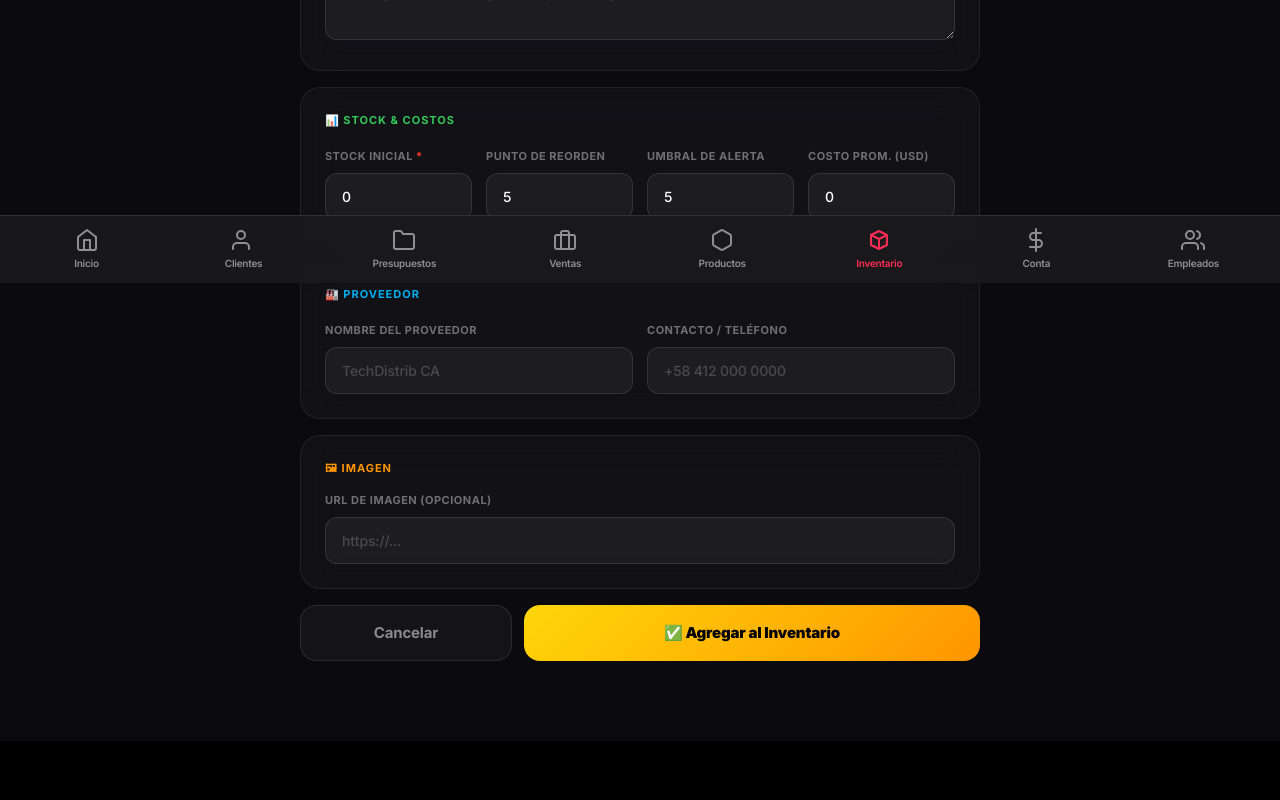
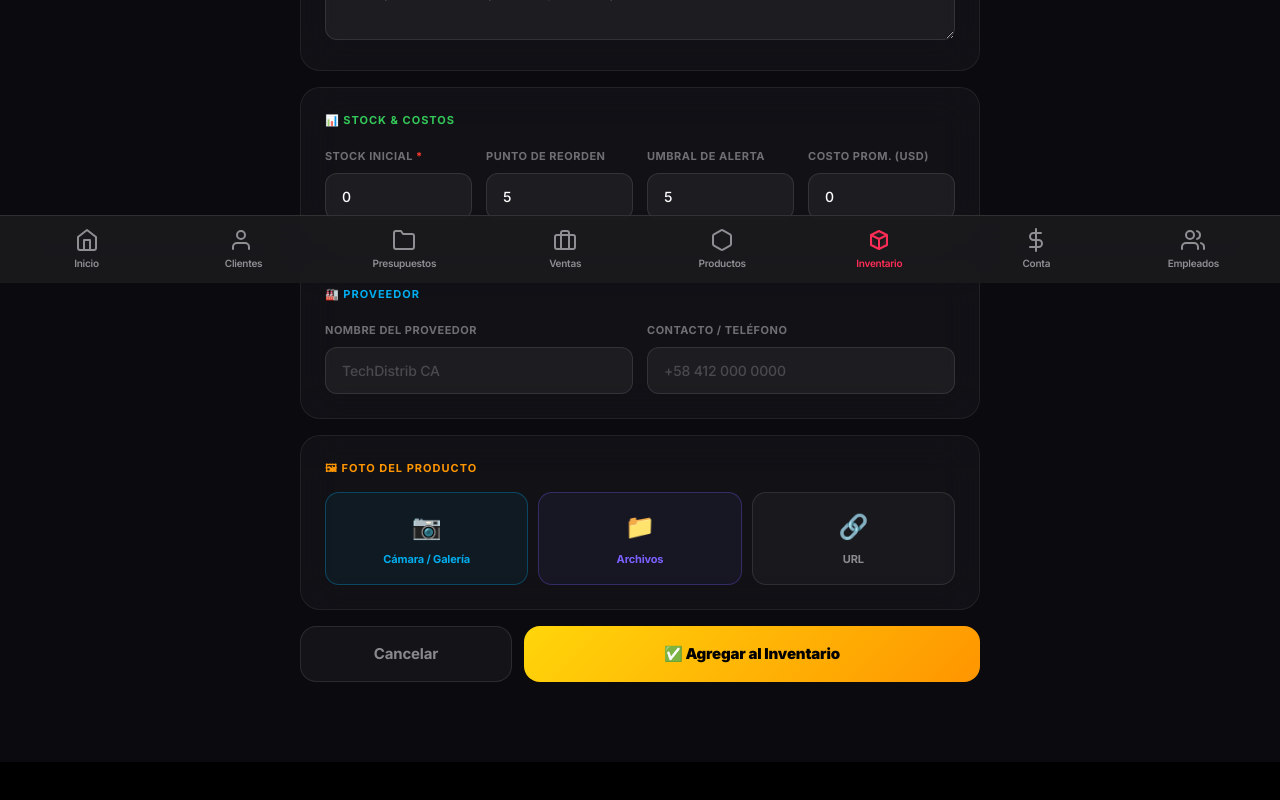
Before and after one commit to casainteligentemgta-byte/Casainteligente, a Next.js app: page /almacen/nuevo in a window 1280 px wide. Shown: the part 517-1317 px from the top of the page. Built offline with nearby package versions, Linux system fonts and the light colour scheme.

Commit message:
feat: foto upload en inventario nuevo (cámara + galería + URL) + Supabase Storage

```diff
--- a/app/almacen/nuevo/page.tsx
+++ b/app/almacen/nuevo/page.tsx
@@ -1,6 +1,6 @@
 'use client';
 
-import { useState } from 'react';
+import { useState, useRef } from 'react';
 import { createClient } from '@/lib/supabase/client';
 import { useRouter } from 'next/navigation';
 import Link from 'next/link';
@@ -54,6 +54,31 @@ export default function NuevoItemPage() {
     const [saving, setSaving] = useState(false);
     const [error, setError] = useState('');
     const router = useRouter();
+
+    // ── Foto upload ──
+    const [fotoMode, setFotoMode] = useState<'opciones' | 'url'>('opciones');
+    const [fotoUploading, setFotoUploading] = useState(false);
+    const photoInputRef = useRef<HTMLInputElement>(null);
+
+    async function handleFotoFile(file: File) {
+        if (!file) return;
+        setFotoUploading(true);
+        // Show local preview immediately
+        const preview = URL.createObjectURL(file);
+        set('image_url', preview);
+        try {
+            const supabase = createClient();
+            const ext = file.name.split('.').pop() ?? 'jpg';
+            const path = `inventario/${Date.now()}.${ext}`;
+            const { error: upErr } = await supabase.storage.from('media').upload(path, file, { upsert: true });
+            if (!upErr) {
+                const { data } = supabase.storage.from('media').getPublicUrl(path);
+                set('image_url', data.publicUrl);
+            }
+        } finally {
+            setFotoUploading(false);
+        }
+    }
 
     function set(key: keyof FormData, val: string) {
         setForm(f => ({ ...f, [key]: val }));
@@ -221,15 +246,57 @@ export default function NuevoItemPage() {
 
                     {/* ── Imagen ── */}
                     <div style={{ ...glass, padding: '24px' }}>
-                        <p style={{ margin: '0 0 16px 0', fontSize: '11px', fontWeight: 700, color: '#FF9500', textTransform: 'uppercase', letterSpacing: '1px' }}>🖼 Imagen</p>
-                        <Field label="URL de imagen (opcional)">
-                            <input type="url" placeholder="https://..." value={form.image_url} onChange={e => set('image_url', e.target.value)} style={inputStyle} />
-                        </Field>
+                        <p style={{ margin: '0 0 16px 0', fontSize: '11px', fontWeight: 700, color: '#FF9500', textTransform: 'uppercase', letterSpacing: '1px' }}>🖼 Foto del Producto</p>
+
+                        {/* Preview */}
                         {form.image_url && (
-                            <div style={{ marginTop: '12px', width: '80px', height: '80px', borderRadius: '12px', overflow: 'hidden', border: '1px solid rgba(255,255,255,0.1)' }}>
+                            <div style={{ position: 'relative', width: '100%', height: '160px', borderRadius: '14px', overflow: 'hidden', marginBottom: '14px', border: '1px solid rgba(255,255,255,0.1)' }}>
                                 <img src={form.image_url} alt="preview" style={{ width: '100%', height: '100%', objectFit: 'cover' }} onError={e => { (e.target as HTMLImageElement).style.display = 'none'; }} />
+                                {fotoUploading && (
+                                    <div style={{ position: 'absolute', inset: 0, background: 'rgba(0,0,0,0.6)', display: 'flex', alignItems: 'center', justifyContent: 'center' }}>
+                                        <span style={{ fontSize: '12px', color: '#FFD60A', fontWeight: 700 }}>⏳ Subiendo...</span>
+                                    </div>
+                                )}
+                                <button type="button" onClick={() => set('image_url', '')} style={{ position: 'absolute', top: '8px', right: '8px', padding: '4px 10px', border: 'none', borderRadius: '8px', background: 'rgba(255,59,48,0.8)', color: 'white', fontFamily: 'inherit', fontWeight: 700, fontSize: '11px', cursor: 'pointer' }}>✕ Quitar</button>
                             </div>
                         )}
+
+                        {/* Mode: opciones */}
+                        {fotoMode === 'opciones' && !form.image_url && (
+                            <div style={{ display: 'grid', gridTemplateColumns: '1fr 1fr 1fr', gap: '10px' }}>
+                                {/* Cámara + Galería (input sin capture = muestra ambos en móvil) */}
+                                <button type="button" onClick={() => photoInputRef.current?.click()}
+                                    style={{ padding: '16px 8px', borderRadius: '14px', border: '1px solid rgba(0,174,239,0.3)', background: 'rgba(0,174,239,0.06)', cursor: 'pointer', textAlign: 'center' }}>
+                                    <div style={{ fontSize: '24px', marginBottom: '6px' }}>📷</div>
+                                    <p style={{ margin: 0, fontSize: '11px', fontWeight: 700, color: '#00AEEF' }}>Cámara / Galería</p>
+                                </button>
+                                <button type="button" onClick={() => { const i = document.createElement('input'); i.type='file'; i.accept='image/*,application/pdf'; i.onchange = (e) => { const f = (e.target as HTMLInputElement).files?.[0]; if(f) handleFotoFile(f); }; i.click(); }}
+                                    style={{ padding: '16px 8px', borderRadius: '14px', border: '1px solid rgba(123,97,255,0.3)', background: 'rgba(123,97,255,0.06)', cursor: 'pointer', textAlign: 'center' }}>
+                                    <div style={{ fontSize: '24px', marginBottom: '6px' }}>📁</div>
+                                    <p style={{ margin: 0, fontSize: '11px', fontWeight: 700, color: '#7B61FF' }}>Archivos</p>
+                                </button>
+                                <button type="button" onClick={() => setFotoMode('url')}
+                                    style={{ padding: '16px 8px', borderRadius: '14px', border: '1px solid rgba(255,255,255,0.1)', background: 'rgba(255,255,255,0.03)', cursor: 'pointer', textAlign: 'center' }}>
+                                    <div style={{ fontSize: '24px', marginBottom: '6px' }}>🔗</div>
+                                    <p style={{ margin: 0, fontSize: '11px', fontWeight: 700, color: 'rgba(255,255,255,0.5)' }}>URL</p>
+                                </button>
+                            </div>
+                        )}
+
+                        {/* Mode: URL */}
+                        {fotoMode === 'url' && (
+                            <div style={{ display: 'flex', gap: '10px' }}>
+                                <input type="url" placeholder="https://..." value={form.image_url}
+                                    onChange={e => set('image_url', e.target.value)}
+                                    style={{ ...inputStyle, flex: 1 }} />
+                                <button type="button" onClick={() => { set('image_url',''); setFotoMode('opciones'); }}
+                                    style={{ padding: '12px 14px', borderRadius: '12px', border: '1px solid rgba(255,255,255,0.1)', background: 'rgba(255,255,255,0.04)', color: 'rgba(255,255,255,0.4)', cursor: 'pointer', fontFamily: 'inherit', fontWeight: 700, fontSize: '12px' }}>✕</button>
+                            </div>
+                        )}
+
+                        {/* Hidden input — sin capture para mostrar cámara Y galería en móvil */}
+                        <input ref={photoInputRef} type="file" accept="image/*" style={{ display: 'none' }}
+                            onChange={e => { const f = e.target.files?.[0]; if (f) handleFotoFile(f); e.target.value = ''; }} />
                     </div>
 
                     {/* Error */}
```
